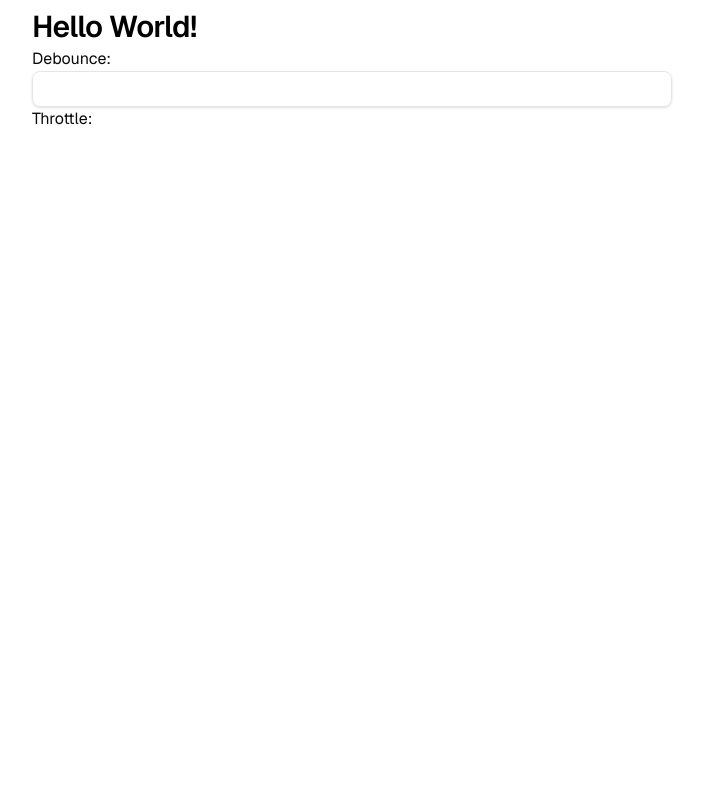
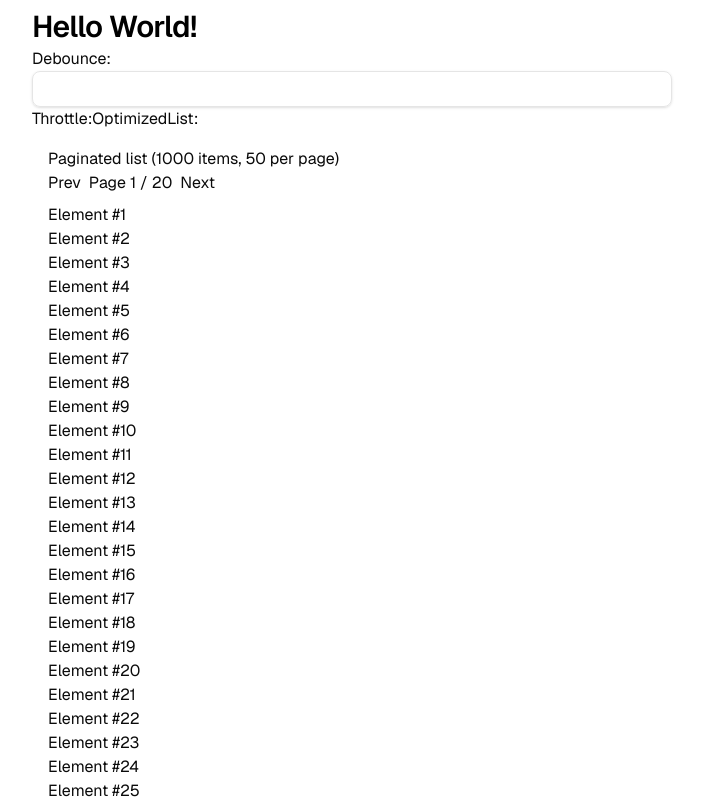
Before and after one commit to denta49/debounce-practise, a Next.js app: page / in a window 1280 px wide. Shown: the part 1081-1880 px from the top of the page, without its empty margins (288-991 px from the left). Before the commit the page ends 1340 px from the top, so only its background shows below. Built offline with nearby package versions, Linux system fonts and the light colour scheme.

Commit message:
optimized list

```diff
--- a/app/page.tsx
+++ b/app/page.tsx
@@ -1,4 +1,5 @@
 import DebounceInput from "@/components/DebounceInput";
+import OptimizedList from "@/components/OptimizedList";
 import { ThrottleScrollToTop } from "@/components/ThrottleScrollToTop";
 
 export default function Home() {
@@ -21,6 +22,8 @@ export default function Home() {
         <DebounceInput />
         Throttle:
         <ThrottleScrollToTop />
+        OptimizedList:
+        <OptimizedList />
       </main>
     </div>
   );
--- /dev/null
+++ b/src/components/OptimizedList.tsx
@@ -0,0 +1,55 @@
+"use client";
+import React, { FC, FunctionComponent, memo, useMemo, useState } from "react";
+
+// eslint-disable-next-line react/display-name
+const Row: FC<{ value: number }> = memo(({ value }) => {
+  return <li>Element #{value}</li>;
+});
+
+const OptimizedList: FunctionComponent = () => {
+  const ITEMS_PER_PAGE = 50;
+
+  const items: number[] = useMemo(() => {
+    return Array.from({ length: 1000 }, (_, index) => index + 1);
+  }, []);
+
+  const [page, setPage] = useState<number>(1);
+
+  const totalPages = Math.ceil(items.length / ITEMS_PER_PAGE);
+  const startIndex = (page - 1) * ITEMS_PER_PAGE;
+  const currentItems = items.slice(startIndex, startIndex + ITEMS_PER_PAGE);
+
+  const handlePrev = () => {
+    setPage((prev) => Math.max(prev - 1, 1));
+  };
+
+  const handleNext = () => {
+    setPage((prev) => Math.min(prev + 1, totalPages));
+  };
+
+  return (
+    <div style={{ padding: "1rem" }}>
+      <h2>Paginated list (1000 items, {ITEMS_PER_PAGE} per page)</h2>
+
+      <div style={{ marginBottom: "0.5rem" }}>
+        <button onClick={handlePrev} disabled={page === 1}>
+          Prev
+        </button>
+        <span style={{ margin: "0 0.5rem" }}>
+          Page {page} / {totalPages}
+        </span>
+        <button onClick={handleNext} disabled={page === totalPages}>
+          Next
+        </button>
+      </div>
+
+      <ul>
+        {currentItems.map((value) => (
+          <Row key={value} value={value} />
+        ))}
+      </ul>
+    </div>
+  );
+};
+
+export default OptimizedList;
```
